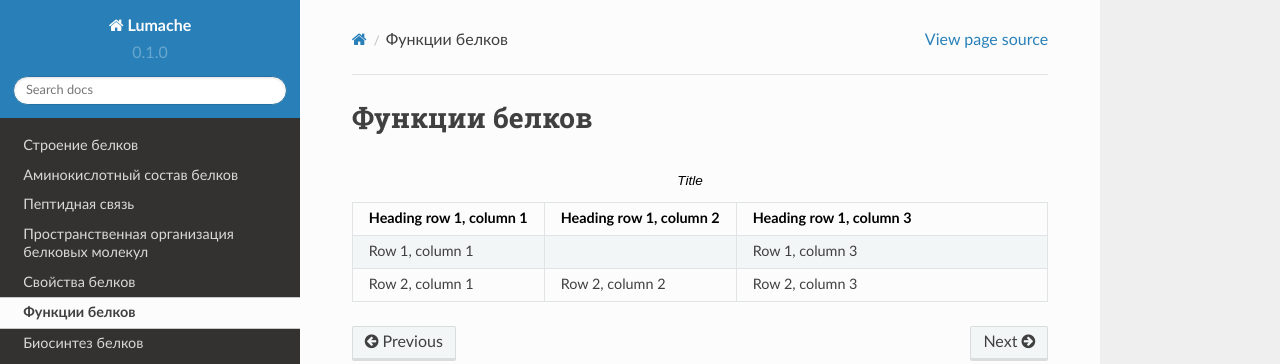
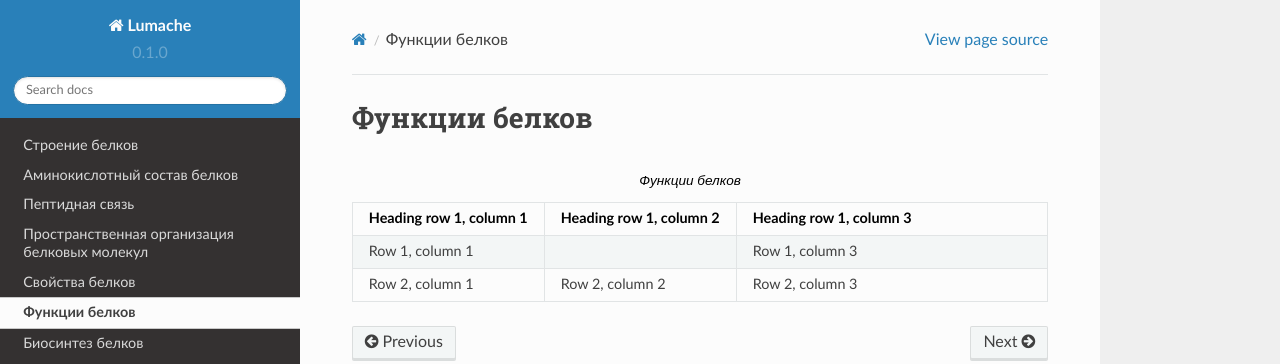
Before and after one commit to neptune2021/test_documentation, a Sphinx documentation site: the page built from docs/source/06.rst, in a window 1280 px wide. Shown: the top 364 px of the page. Built offline with Sphinx 7.4.7 and the Read the Docs theme 2.0.0, drawn with Linux system fonts in a browser that asks for light colours.

Commit message:
Update 06.rst

```diff
--- a/docs/source/06.rst
+++ b/docs/source/06.rst
@@ -1,7 +1,7 @@
 Функции белков
 ======================
 
-.. list-table:: Title
+.. list-table:: Функции белков
    :widths: 25 25 50
    :header-rows: 1
 
```
